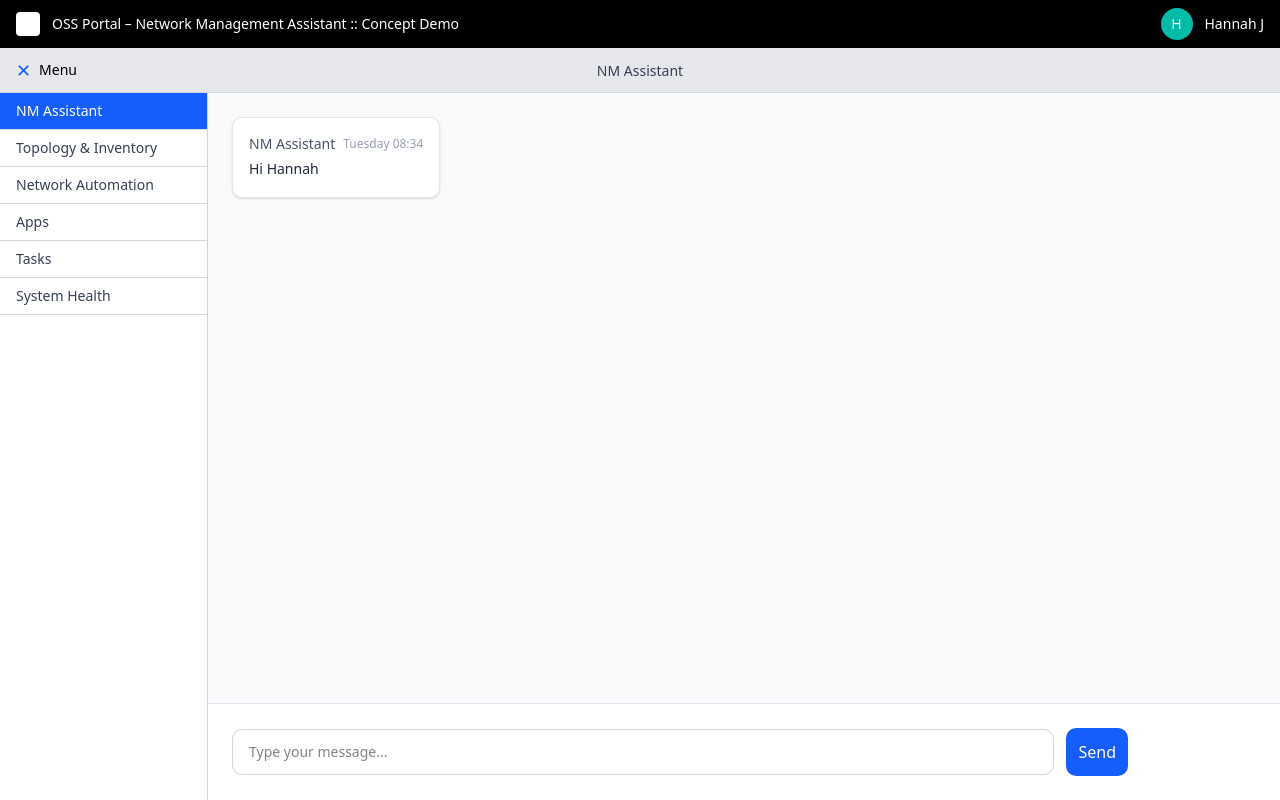
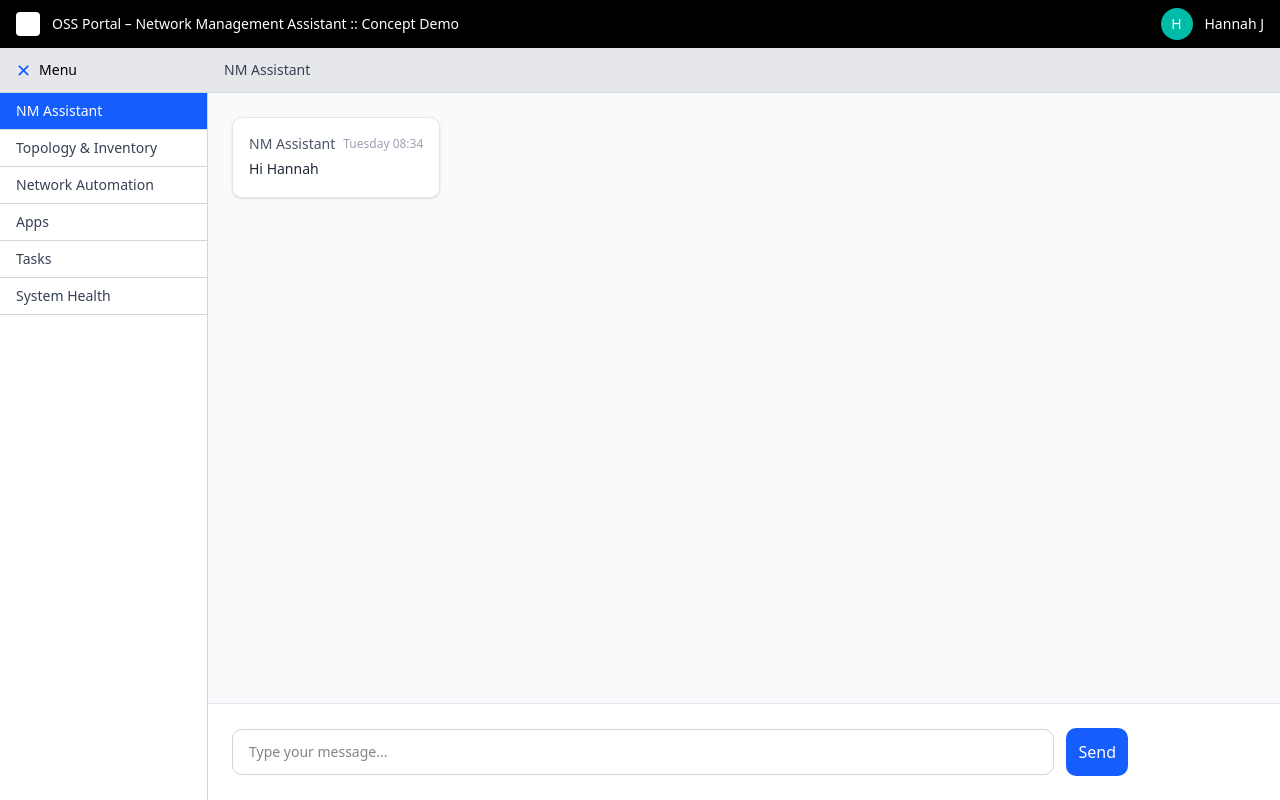
Before and after one commit to raoulbia-ai/oss-portal-demo, a React (Vite) app: page / in a window 1280 px wide. Built offline with nearby package versions, Linux system fonts and the light colour scheme.

Commit message:
🎯 Fix NM Assistant positioning - move to left as shown in screenshot

```diff
--- a/src/App.jsx
+++ b/src/App.jsx
@@ -19,17 +19,16 @@ function App() {
       </header>
 
       {/* Full-width Grey Bar */}
-      <div className="bg-gray-200 border-b border-gray-300 flex items-center justify-between px-4 py-2">
+      <div className="bg-gray-200 border-b border-gray-300 flex items-center px-4 py-2">
         <div className="flex items-center gap-2 w-52">
           <button className="text-blue-600 hover:text-blue-800">
             <span className="text-lg">✕</span>
           </button>
           <span className="text-sm text-black">Menu</span>
         </div>
-        <div className="flex-1 text-center">
+        <div className="flex items-center">
           <span className="text-sm text-gray-700 font-medium">NM Assistant</span>
         </div>
-        <div className="w-52"></div>
       </div>
 
       <div className="flex flex-1 overflow-hidden">
```
Also changed, not shown: 2 other files (tests, documents, lock files or other folders).
